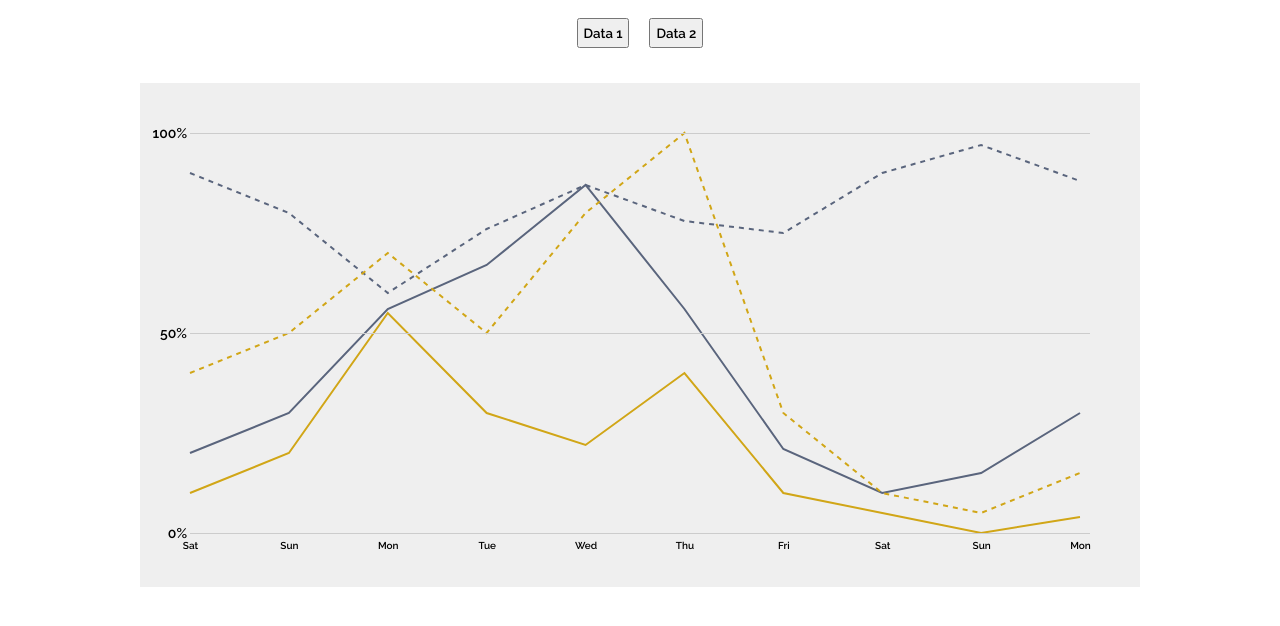
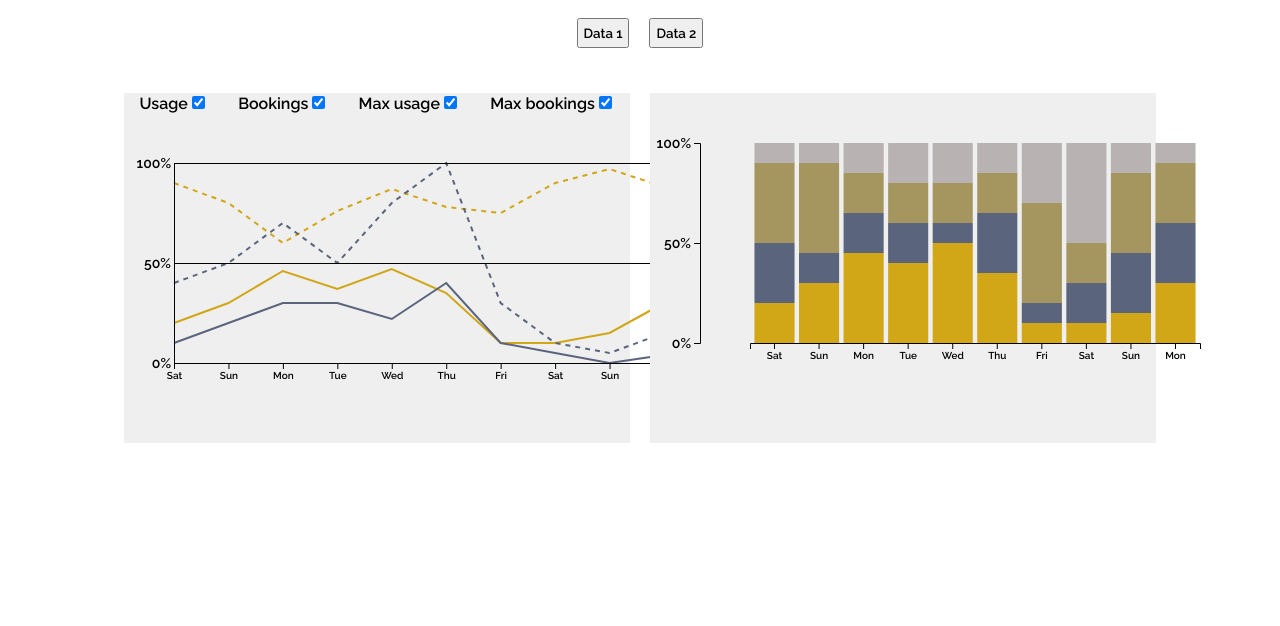
Before and after one commit to emanuelbodin/d3-vue-, a Vue app: page / in a window 1280 px wide. Shown: the top 626 px of the page. Built offline with nearby package versions, Linux system fonts and the light colour scheme.

Commit message:
added tooltip

```diff
--- a/src/App.vue
+++ b/src/App.vue
@@ -5,48 +5,95 @@
       <button class="btn" @click="loadData(2)">Data 2</button>
     </div>
     <div class="row">
-      <LineChart :dataset="lineData" />
+      <div class="col">
+        <LineChart :dataset="lineData" @toggle="toggleLine" />
+      </div>
+      <div class="col">
+        <BarChart :id="'bar1'" :dataset="barData" />
+      </div>
     </div>
   </div>
 </template>
 
 <script>
 import LineChart from './components/LineChart.vue';
-//import BarChart from './components/BarChart.vue';
+import BarChart from './components/BarChart.vue';
 import * as d3 from 'd3';
 export default {
   name: 'App',
-  components: { LineChart },
+  components: { LineChart, BarChart },
   data() {
     return {
       lineData: [],
+      barData: {},
     };
   },
   methods: {
+    toggleLine(id) {
+      this.lineData = this.lineData.map((el) => {
+        if (el.id === id) el.visible = !el.visible;
+        return el;
+      });
+    },
     async loadData(num) {
       const usage = {};
       const bookings = {};
       const maxUsage = {};
       const maxBookings = {};
+      const barData = {};
       if (num === 1) {
         usage.values = await d3.csv('datasets/v1/usage.csv');
         bookings.values = await d3.csv('datasets/v1/booking.csv');
         maxUsage.values = await d3.csv('datasets/v1/maxUsage.csv');
         maxBookings.values = await d3.csv('datasets/v1/maxBooking.csv');
+        barData.values = await d3.csv('datasets/v1/bookedAndUsed.csv');
       }
       if (num === 2) {
         usage.values = await d3.csv('datasets/v2/usage.csv');
         bookings.values = await d3.csv('datasets/v2/booking.csv');
         maxUsage.values = await d3.csv('datasets/v2/maxUsage.csv');
         maxBookings.values = await d3.csv('datasets/v2/maxBooking.csv');
+        barData.values = await d3.csv('datasets/v2/bookedAndUsed.csv');
       }
-      usage.color = '#5A657D';
-      maxUsage.color = '#5A657D';
-      bookings.color = '#D1A617';
-      maxBookings.color = '#D1A617';
+      usage.color = '#D1A617';
+      maxUsage.color = '#D1A617';
+      bookings.color = '#5A657D';
+      maxBookings.color = '#5A657D';
+      barData.colors = {
+        used: '#D1A617',
+        booked: '#5A657D',
+        usedAndBooked: '#A5965F',
+        notUsedNotBooked: '#B8B2B2',
+      };
+
+      usage.name = 'Usage';
+      maxUsage.name = 'Max usage';
+      bookings.name = 'Bookings';
+      maxBookings.name = 'Max bookings';
+      barData.names = [
+        'Used',
+        'Booked',
+        'Booked and used',
+        'Not booked not used',
+      ];
+      usage.id = 0;
+      maxUsage.id = 1;
+      bookings.id = 2;
+      maxBookings.id = 3;
+      usage.visible = true;
+      maxUsage.visible = true;
+      bookings.visible = true;
+      maxBookings.visible = true;
       maxUsage.dotted = true;
       maxBookings.dotted = true;
       this.lineData = [usage, bookings, maxUsage, maxBookings];
+      barData.values.forEach((el) => {
+        el.used = parseInt(el.used);
+        el.booked = parseInt(el.booked);
+        el.usedAndBooked = parseInt(el.usedAndBooked);
+        el.notUsedNotBooked = parseInt(el.notUsedNotBooked);
+      });
+      this.barData = barData;
     },
   },
   async mounted() {
@@ -56,15 +103,21 @@ export default {
 </script>
 
 <style>
-.container {
+@import url('https://fonts.googleapis.com/css2?family=Raleway:wght@600&display=swap');
+
+* {
+  font-family: 'Raleway', sans-serif;
+  display: border-box;
 }
-
 .row {
   width: 100%;
   display: flex;
   justify-content: center;
 }
-
+.col {
+  width: 40%;
+  margin: 10px;
+}
 .btn {
   cursor: pointer;
   padding: 5px;
--- a/src/components/BarChart.vue
+++ b/src/components/BarChart.vue
@@ -1,7 +1,18 @@
 <template>
-  <div class="chart" id="barChart">
-    <div class="tooltip" id="barChartTooltip">
-      <div class="price"></div>
+  <div v-if="dataset != null" class="chart">
+    <svg :height="dimensions.height" :width="dimensions.width">
+      <g
+        :transform="
+          `translate(${this.dimensions.margins}, ${this.dimensions.margins})`
+        "
+      >
+        <g :id="`barGroup_${id}`"></g>
+        <g :id="`axisGroupY_${id}`"></g>
+        <g :id="`axisGroupX_${id}`"></g>
+      </g>
+    </svg>
+    <div class="tooltip" :id="`tooltip_${id}`">
+      <div class="data"></div>
       <div class="date"></div>
     </div>
   </div>
@@ -11,10 +22,19 @@
 import * as d3 from 'd3';
 export default {
   name: 'BarChart',
+  props: {
+    dataset: {
+      type: Object,
+      required: false,
+    },
+    id: {
+      type: String,
+      required: true,
+    },
+  },
   data() {
     return {
-      data: null,
-      dimensions: { width: 1000, height: 500, margins: 50 },
+      dimensions: { width: 600, height: 300, margins: 50 },
     };
   },
   computed: {
@@ -24,30 +44,51 @@ export default {
     ctrHeight() {
       return this.dimensions.height - this.dimensions.margins * 2;
     },
+    stackGenerator() {
+      return d3.stack().keys(this.dataset.values.columns.slice(1));
+    },
+    stackData() {
+      return this.stackGenerator(this.dataset.values).map((dataGroup) => {
+        dataGroup.forEach((state) => {
+          state.key = dataGroup.key;
+        });
+        return dataGroup;
+      });
+    },
     xScale() {
       return d3
-        .scaleUtc()
-        .domain(d3.extent(this.data, this.xAccessor))
-        .range([0, this.ctrWidth]);
+        .scaleBand()
+        .domain(this.dataset.values.map((d) => this.xAccessor(d)))
+        .range([this.dimensions.margins, this.ctrWidth])
+        .padding(0.1);
     },
     yScale() {
       return d3
         .scaleLinear()
-        .domain(d3.extent(this.data, this.yAccessor))
+        .domain([
+          0,
+          d3.max(this.stackData, (dataGroup) => {
+            return d3.max(dataGroup, (state) => state[1]);
+          }),
+        ])
         .range([this.ctrHeight, 0])
         .nice();
     },
-    lineGenerator() {
+    colorScale() {
       return d3
-        .line()
-        .x((d) => this.xScale(this.xAccessor(d)))
-        .y((d) => this.yScale(this.yAccessor(d)));
+        .scaleOrdinal()
+        .domain(this.stackData.map((d) => d.key))
+        .range(d3.schemeSpectral[this.stackData.length])
+        .unknown('#ccc');
     },
     yAxis() {
-      return d3.axisLeft(this.yScale).tickFormat((d) => `$${d}`);
+      return d3
+        .axisLeft(this.yScale)
+        .tickFormat((d) => d + '%')
+        .tickValues([0, 50, 100]);
     },
     xAxis() {
-      return d3.axisBottom(this.xScale);
+      return d3.axisBottom(this.xScale).tickFormat(d3.timeFormat('%a'));
     },
   },
   methods: {
@@ -56,98 +97,69 @@ export default {
       return parseDate(d.date);
     },
     yAccessor(d) {
-      return parseInt(d.close);
+      return parseInt(d.y);
     },
-    draw() {
-      const svg = d3
-        .select('#barChart')
-        .append('svg')
-        .attr('width', this.dimensions.width)
-        .attr('height', this.dimensions.height);
+    drawAxis() {
+      d3.select(`#axisGroupY_${this.id}`)
+        .classed('noStroke', true)
+        .classed('axis', true)
+        .classed('axis-grid', true)
+        .call(this.yAxis);
+      d3.select(`#axisGroupX_${this.id}`)
+        .style('transform', `translateY(${this.ctrHeight}px`)
+        .classed('noStroke', true)
+        .call(this.xAxis);
+    },
+    drawBars() {
+      const barGroups = d3
+        .select(`#barGroup_${this.id}`)
+        .selectAll('g')
+        .data(this.stackData)
+        .join('g');
 
-      const ctr = svg
-        .append('g')
-        .attr(
-          'transform',
-          `translate(${this.dimensions.margins}, ${this.dimensions.margins})`
-        );
-
-      const tooltip = d3.select('#barChartTooltip');
-      const tooltipDot = ctr
-        .append('circle')
-        .attr('r', 5)
-        .attr('fill', '#fc8781')
-        .attr('stroke', 'black')
-        .attr('stroke-width', 2)
-        .style('opacity', 0)
-        .style('pointer-events', 'none');
-
-      ctr
-        .append('path')
-        .datum(this.data)
-        .attr('d', this.lineGenerator)
-        .attr('fill', 'none')
-        .attr('stroke', '#30475e')
-        .attr('stroke-width', 2);
-      ctr.append('g').call(this.yAxis);
-      ctr
-        .append('g')
-        .style('transform', `translateY(${this.ctrHeight}px`)
-        .call(this.xAxis);
-      const that = this;
-
-      // tooltip
-      ctr
-        .append('rect')
-        .attr('width', this.ctrWidth)
-        .attr('height', this.ctrHeight)
-        .style('opacity', 0)
-        .on('touchmouse mousemove', function(event) {
-          const mousePos = d3.pointer(event, this);
-          const date = that.xScale.invert(mousePos[0]);
-
-          // Custom Bisector - left, center, right
-          const bisector = d3.bisector(that.xAccessor).left;
-          const index = bisector(that.data, date);
-          const stock = that.data[index - 1];
-          if (stock == null) return;
-          // Update Image
-          tooltipDot
-            .style('opacity', 1)
-            .attr('cx', that.xScale(that.xAccessor(stock)))
-            .attr('cy', that.yScale(that.yAccessor(stock)))
-            .raise();
-          tooltip
-            .style('display', 'block')
-            .style('top', that.yScale(that.yAccessor(stock)) - 20 + 'px')
-            .style('left', that.xScale(that.xAccessor(stock)) + 'px');
-          tooltip.select('.price').text(`$${that.yAccessor(stock)}`);
-
-          const dateFormatter = d3.timeFormat('%B %-d, %Y');
-          tooltip
-            .select('.date')
-            .text(`${dateFormatter(that.xAccessor(stock))}`);
+      barGroups
+        .selectAll('rect')
+        .data((d) => d)
+        .join('rect')
+        .attr('x', (d) => this.xScale(this.xAccessor(d.data)))
+        .attr('y', (d) => this.yScale(d[1]))
+        .attr('width', this.xScale.bandwidth())
+        .attr('height', (d) => this.yScale(d[0]) - this.yScale(d[1]))
+        .attr('fill', (d) => this.dataset.colors[d.key])
+        .on('mouseover', function(event, d) {
+          const name = d3.select(this.parentNode).datum().key;
+          const value = d.data[name];
+          const tooltip = d3.select(`#tooltip_bar1`);
+          tooltip.style('display', 'block');
+          tooltip.select('.data').text(`${name}: ${value}`);
         })
-        // eslint-disable-next-line no-unused-vars
-        .on('mouseleave', function(event) {
-          tooltipDot.style('opacity', 0);
-
+        .on('mouseout', function() {
+          const tooltip = d3.select(`#tooltip_bar1`);
           tooltip.style('display', 'none');
         });
     },
+    draw() {
+      this.drawBars();
+      this.drawAxis();
+    },
   },
-  async mounted() {
-    //this.data = await d3.csv('data.csv');
-    //this.draw();
+  watch: {
+    dataset: {
+      deep: true,
+      handler() {
+        this.draw();
+      },
+    },
   },
 };
 </script>
 
 <style scoped>
 .chart {
+  height: 350px;
   margin: 25px auto;
-  width: 1000px;
   position: relative;
+  background-color: #efefef;
 }
 .tooltip {
   border: 1px solid #ccc;
@@ -156,9 +168,24 @@ export default {
   background-color: #fff;
   display: none;
   pointer-events: none;
+  border-radius: 10px;
+  width: 120px;
+  height: 40px;
 }
 
-.price {
+.data {
   font-weight: bold;
 }
+
+.noStroke path,
+.noStroke line {
+  stroke: none;
+}
+.axis {
+  font-style: 'SemiBold';
+  font-size: 14px;
+}
+.axis-grid line {
+  stroke: #ccc;
+}
 </style>
--- a/src/components/LineChart.vue
+++ b/src/components/LineChart.vue
@@ -1,5 +1,36 @@
 <template>
   <div v-if="dataset != null" class="chart" id="lineChart">
+    <div class="legend-container">
+      <div v-for="data in dataset" :key="data.id">
+        <label>{{ data.name }}</label>
+        <input
+          type="checkbox"
+          :id="data.id"
+          :name="data.name"
+          :checked="data.visible"
+          @change="$emit('toggle', data.id)"
+        />
+      </div>
+    </div>
+    <svg id="svg" :height="dimensions.height" :width="dimensions.width">
+      <g
+        id="ctr"
+        :transform="
+          `translate(${this.dimensions.margins}, ${this.dimensions.margins})`
+        "
+      >
+        <g id="tooltipDots"></g>
+        <g id="lineGroup"></g>
+        <g id="axisGroupY"></g>
+        <g id="axisGroupX"></g>
+        <rect
+          id="tooltipBisector"
+          :width="ctrWidth"
+          :height="ctrHeight"
+          style="opacity: 0;"
+        ></rect>
+      </g>
+    </svg>
     <div class="tooltip" id="lineChartTooltip">
       <div class="data"></div>
       <div class="date"></div>
@@ -21,7 +52,7 @@ export default {
     return {
       data: null,
       tooltipPosition: { top: 10, right: 50 },
-      dimensions: { width: 1000, height: 500, margins: 50, padding: 10 },
+      dimensions: { width: 600, height: 300, margins: 50, padding: 10 },
     };
   },
   computed: {
@@ -77,40 +108,20 @@ export default {
     yAccessor(d) {
       return parseInt(d.y);
     },
-    drawContainer() {
-      const svg = d3
-        .select('#lineChart')
-        .append('svg')
-        .attr('width', this.dimensions.width)
-        .attr('height', this.dimensions.height);
-
-      const ctr = svg
-        .append('g')
-        .attr(
-          'transform',
-          `translate(${this.dimensions.margins}, ${this.dimensions.margins})`
-        );
-      return ctr;
-    },
-    drawAxis(ctr) {
-      ctr
-        .append('g')
+    drawAxis() {
+      d3.select('#axisGroupY')
         .classed('noStroke', true)
         .classed('axis', true)
         .classed('axis-grid', true)
         .call(this.yAxis);
-      ctr
-        .append('g')
+      d3.select('#axisGroupX')
         .style('transform', `translateY(${this.ctrHeight}px`)
         .classed('noStroke', true)
         .call(this.xAxis);
     },
-    drawTooltipBisector(ctr, tooltip, tooltipDots, that) {
-      ctr
-        .append('rect')
-        .attr('width', this.ctrWidth)
-        .attr('height', this.ctrHeight)
-        .style('opacity', 0)
+    drawTooltipBisector(that) {
+      const tooltip = d3.select('#lineChartTooltip');
+      d3.select('#tooltipBisector')
         .on('touchmouse mousemove', function(event) {
           const mousePos = d3.pointer(event, this);
           const date = that.xScale.invert(mousePos[0]);
@@ -123,13 +134,13 @@ export default {
           });
           if (points.findIndex((el) => el == null) !== -1) return;
           // Update Image
-          tooltipDots.forEach((dot, dotIndex) => {
-            dot
+          d3.select('#tooltipDots')
+            .selectAll('circle')
+            .data(points)
             .style('opacity', 1)
-              .attr('cx', that.xScale(that.xAccessor(points[dotIndex])))
-              .attr('cy', that.yScale(that.yAccessor(points[dotIndex])))
+            .attr('cx', (d) => that.xScale(that.xAccessor(d)))
+            .attr('cy', (d) => that.yScale(that.yAccessor(d)))
             .raise();
-          });
           const text = points.map((el) => el.y);
           tooltip
             .style('display', 'block')
@@ -142,65 +153,65 @@ export default {
         })
         // eslint-disable-next-line no-unused-vars
         .on('mouseleave', function(event) {
-          tooltipDots.forEach((dot) => {
-            dot.style('opacity', 0);
-          });
+          d3.select('#tooltipDots')
+            .selectAll('circle')
+            .style('opacity', 0);
           tooltip.style('display', 'none');
         });
     },
-    createToolTipDots(ctr, data) {
-      const dots = [];
-      data.forEach((el) => {
-        const dot = ctr
-          .append('circle')
+    createToolTipDots() {
+      d3.select('#tooltipDots')
+        .selectAll('circle')
+        .data(this.dataset)
+        .join((enter) => enter.append('circle'))
         .attr('r', 5)
-          .attr('fill', el.color)
+        .attr('fill', (d) => d.color)
         .attr('stroke', 'black')
         .attr('stroke-width', 2)
         .style('opacity', 0)
         .style('pointer-events', 'none');
-        dots.push(dot);
-      });
-      return dots;
+    },
+    drawLine() {
+      d3.select('#lineGroup')
+        .selectAll('path')
+        .data(this.dataset)
+        .join((enter) => enter.append('path'))
+        .transition()
+        .duration(500)
+        .attr('d', (d) => this.lineGenerator(d.values))
+        .attr('id', (d) => 'line' + d.id)
+        .attr('fill', 'none')
+        .attr('stroke', (d) => d.color)
+        .attr('stroke-width', 2)
+        .attr('stroke-dasharray', (d) => (d.dotted ? '5,5' : null))
+        .style('opacity', (d) => (d.visible ? 1 : 0));
     },
     draw() {
-      const ctr = this.drawContainer();
-      const tooltip = d3.select('#lineChartTooltip');
-      const tooltipDots = this.createToolTipDots(ctr, this.dataset);
-      this.dataset.forEach((dataset) => {
-        const line = ctr
-          .append('path')
-          .data([dataset.values])
-          .attr('d', this.lineGenerator)
-          .attr('fill', 'none')
-          .attr('stroke', dataset.color)
-          .attr('stroke-width', 2);
-
-        if (dataset.dotted) line.attr('stroke-dasharray', '5,5');
-      });
-      this.drawAxis(ctr);
-
-      // tooltip
-      this.drawTooltipBisector(ctr, tooltip, tooltipDots, this);
+      this.createToolTipDots();
+      this.drawLine();
+      this.drawAxis();
+      this.drawTooltipBisector(this);
     },
   },
   watch: {
-    dataset() {
+    dataset: {
+      deep: true,
+      handler() {
         this.draw();
+      },
     },
   },
 };
 </script>
 
-<style>
-@import url('https://fonts.googleapis.com/css2?family=Raleway:wght@600&display=swap');
-
-* {
-  font-family: 'Raleway', sans-serif;
+<style scoped>
+.legend-container {
+  display: flex;
+  justify-content: space-around;
 }
 .chart {
+  height: 350px;
   margin: 25px auto;
-  width: 1000px;
   position: relative;
   background-color: #efefef;
 }
```
Also changed, not shown: public/datasets/v1/bookedAndUsed.csv (added), public/datasets/v1/booking.csv, public/datasets/v1/usage.csv, public/datasets/v2/bookedAndUsed.csv (added). Lines whose indentation alone changed are shown as unchanged.
